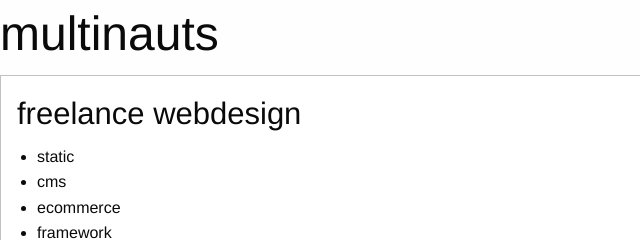
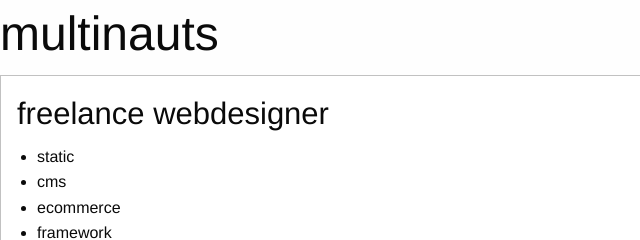
Before and after one commit to multinaute/portfolio, a website: page index.html in a window 1280 px wide. Shown: the top 240 px of the page, 0-640 px from the left. Drawn offline with nearby package versions, Linux system fonts and the light colour scheme.

Commit message:
webdesigner

```diff
--- a/index.html
+++ b/index.html
@@ -18,7 +18,7 @@
     <div class="row">
       <div class="large-12 columns">
         <div class="callout">
-          <h3>freelance webdesign</h3>
+          <h3>freelance webdesigner</h3>
           <ul>
 	    <li>static</li>
 	    <li>cms</li>
```
